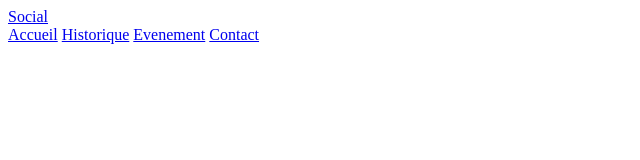
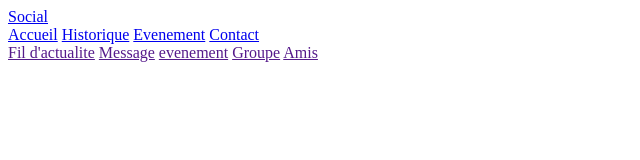
Before and after one commit to Ngaffo/reseau-social, a plain HTML site: page index.html in a window 1280 px wide. Shown: the whole page, without its empty margins (0-640 px from the left). Drawn offline with Linux system fonts and the light colour scheme.

Commit message:
ajout container

```diff
--- a/index.html
+++ b/index.html
@@ -16,7 +16,14 @@
                 <a href="#">Evenement</a>
                 <a href="#">Contact</a>
             </nav>
-
+            <div class="container site">
+                <nav class="sidebar">
+                  <a href="" class="sidebar-home active">Fil d'actualite</a>
+                  <a href="" class="sidebar-messages">Message</a>
+                  <a href="" class="sidebar-events">evenement</a>
+                  <a href="" class="sidebar-group">Groupe</a>
+                  <a href="" class="sidebar-group">Amis</a>
+                </nav>
     </header>
 </body>
 </html>
```
